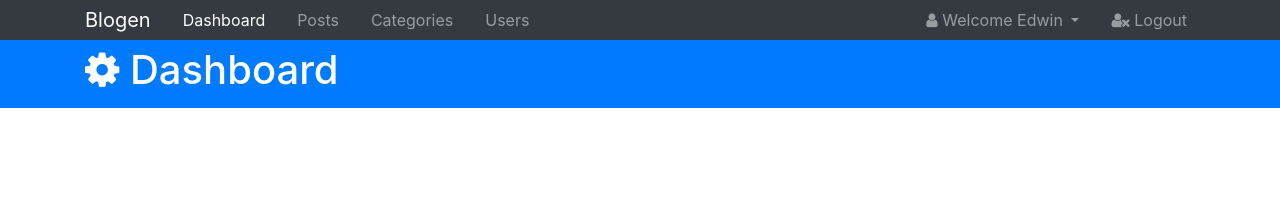
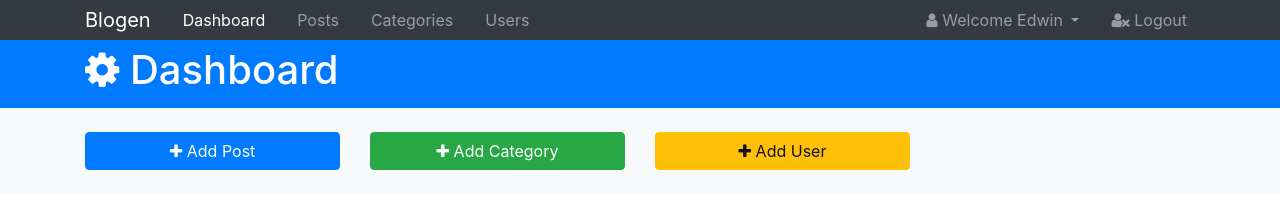
Before and after one commit to WebDevTuts/blogen_admin_ui, a website: page src/index.html in a window 1280 px wide. Drawn offline with Linux system fonts and the light colour scheme.

Commit message:
Add markup for actions section

```diff
--- a/src/index.html
+++ b/src/index.html
@@ -66,6 +66,29 @@
     </div>
   </header>
 
+  <!-- ACTIONS -->
+  <section id="action" class="py-4 mb-4 bg-light">
+    <div class="container">
+      <div class="row">
+        <div class="col-md-3">
+          <a href="#" class="btn btn-primary btn-block" data-toggle="modal" data-target="#addPostModal">
+            <i class="fa fa-plus"></i> Add Post
+          </a>
+        </div>
+        <div class="col-md-3">
+          <a href="#" class="btn btn-success btn-block" data-toggle="modal" data-target="#addCategoryModal">
+            <i class="fa fa-plus"></i> Add Category
+          </a>
+        </div>
+        <div class="col-md-3">
+          <a href="#" class="btn btn-warning btn-block" data-toggle="modal" data-target="#addUserModal">
+            <i class="fa fa-plus"></i> Add User
+          </a>
+        </div>
+      </div>
+    </div>
+  </section>
+
   <script src="js/jquery.min.js"></script>
   <script src="js/popper.min.js"></script>
   <script src="js/bootstrap.min.js"></script>
```
